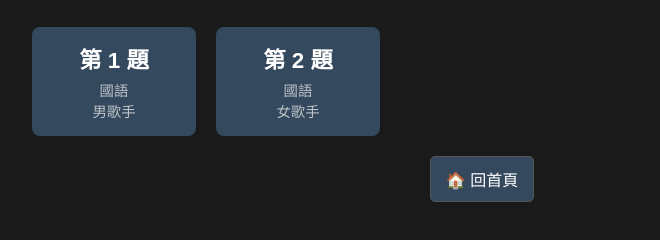
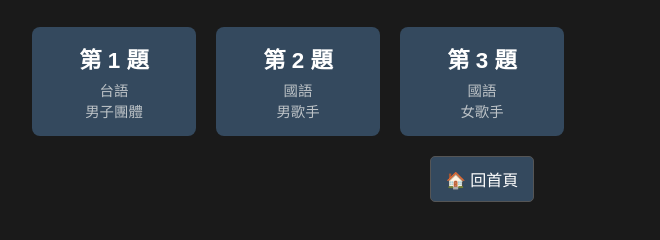
Before and after one commit to hongfat/guess-song, a plain HTML site: page 2010s.html in a window 1280 px wide. Shown: the part 418-658 px from the top of the page, without its empty margins (158-818 px from the left). Drawn offline with Linux system fonts and the light colour scheme.

Commit message:
202512171646

```diff
--- a/2010s.html
+++ b/2010s.html
@@ -182,15 +182,24 @@
         const songList = [
             {
                 question: "第 1 題",
+                hint: "台語<br>男子團體",
+                answer: "浪子回頭",
+                artist: "茄子蛋",
+                year: "2017年",
+                videoId: "uW950XMEzPU", // YT連結 ID
+                start: 47 // 開始時間
+            },
+            {
+                question: "第 2 題",
                 hint: "國語<br>男歌手",
                 answer: "那些年",
                 artist: "胡夏",
                 year: "2011年",
-                videoId: "3_ImPGP9KeE", // YT連結 ID
+                videoId: "O29mg2nbi7M", // YT連結 ID
                 start: 1 // 開始時間
             },
             {
-                question: "第 2 題",
+                question: "第 3 題",
                 hint: "國語<br>女歌手",
                 answer: "小幸運",
                 artist: "田馥甄",
```
